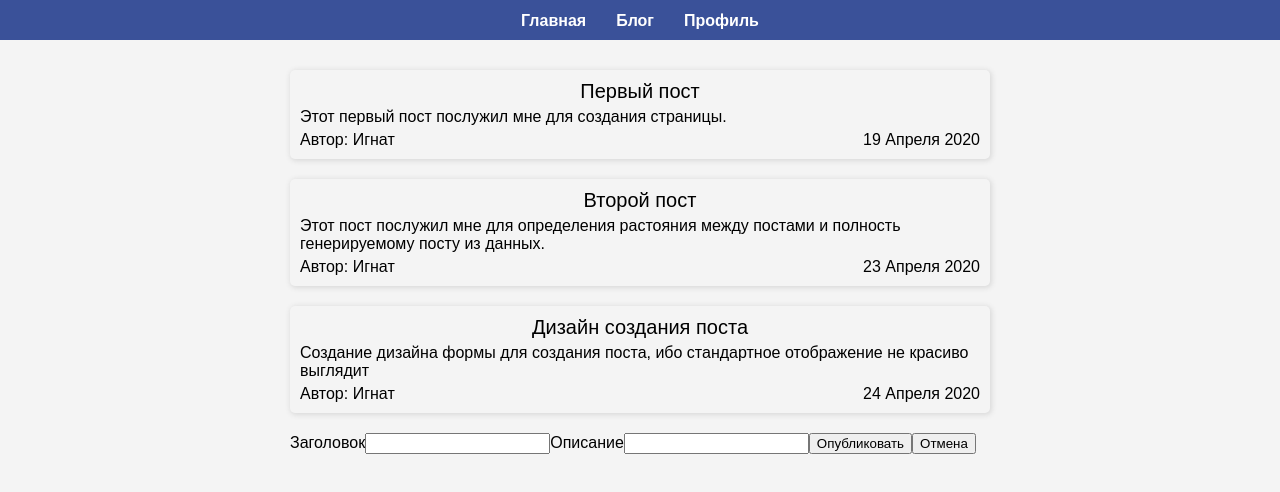
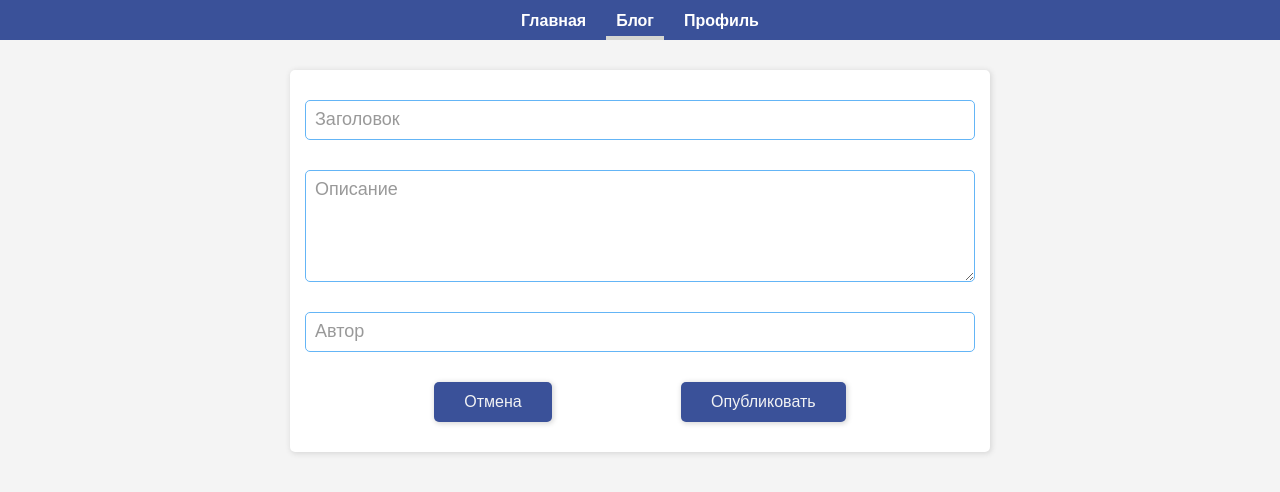
Before and after one commit to ArcherGlif/Web2000, a plain HTML site: page public/blog.html in a window 1280 px wide. Both pictures are taken after a click on the button "Создать новый пост". Drawn offline with Linux system fonts and the light colour scheme.

Commit message:
add change post and delete post

```diff
--- a/public/blog.html
+++ b/public/blog.html
@@ -9,7 +9,7 @@
 <body>
     <div class="header">
         <a class="main" href="index.html">Главная</a>
-        <a class="blog" href="blog.html">Блог</a>
+        <a class="blog active" href="blog.html">Блог</a>
         <a class="profile" href="profile.html">Профиль</a>
     </div>
     <div class="container">
--- a/public/css/blog-style.css
+++ b/public/css/blog-style.css
@@ -10,6 +10,7 @@
     box-shadow: 1px 1px 5px 1px #dadada;
     padding: 10px;
     margin-bottom: 20px;
+    background-color: #fff;
 }
 
 .post_header{
@@ -21,6 +22,7 @@
 
 .post_title{
     font-size: 20px;
+    cursor: pointer;
 }
 
 .post_container{
@@ -43,13 +45,16 @@
 }
 
 .create_post button{
-    height: 30px;
+    height: 40px;
     /*color: #f2f3f4;*/
     /*background-color: #3a5199;*/
-    background-color: #fff;
+
+    background-color: #3a5199;
+    color:#f2f3f4;
+    /*background-color: #fff;*/
 
     border: none;
-    border-radius: 3px;
+    border-radius: 5px;
     font-weight: 500;
     font-size: 16px;
 
@@ -75,3 +80,98 @@
     border: none;
     outline: none;
 }
+.form-post{
+    border-radius: 5px;
+    box-shadow: 1px 1px 5px 1px #dadada;
+    padding: 30px 15px 30px 15px;
+    background-color: #fff;
+    margin-bottom: 20px;
+}
+
+
+.form-post-cell {
+    display: flex;
+    flex-direction: column;
+    /*margin-top: 10px;*/
+    position: relative;
+    margin-bottom: 30px;
+}
+
+.form-post-cell input,
+.form-post-cell textarea{
+    font-size: 16px;
+    padding: 10px;
+    display: block;
+    border: 1px solid #64b5f6 ;
+    border-radius: 5px;
+}
+.form-post-cell input:focus,
+.form-post-cell textarea:focus{
+    outline: none;
+    border: 1px solid #2286c3 ;
+}
+
+.form-post-cell label {
+    color: #999;
+    font-size: 18px;
+    position: absolute;
+    pointer-events: none;
+    left: 10px;
+    top: 9px;
+    transition: 0.2s ease all;
+    -moz-transition: 0.2s ease all;
+    -webkit-transition: 0.2s ease all;
+}
+
+.form-post-cell input:focus ~ label,
+.form-post-cell input:valid ~ label,
+.form-post-cell textarea:focus ~ label,
+.form-post-cell textarea:valid ~ label
+{
+    top: -21px;
+    font-size: 14px;
+    color: #2286c3;
+}
+
+
+textarea{
+    resize: vertical;
+}
+.form-post_btn__delete,
+.form-post_btn__success,
+.form-post_btn__cancel{
+    height: 40px;
+    background-color: #3a5199;
+    color:#f2f3f4;
+
+    border: none;
+    border-radius: 5px;
+    font-weight: 500;
+    font-size: 16px;
+
+    box-shadow: 1px 1px 5px 1px #dadada;
+    /*padding: 10px;*/
+    padding-left: 30px ;
+    padding-right: 30px;
+}
+
+.form-post_btn__delete{
+    background-color: #d32f2f;
+
+}
+
+.form-post_btn__success:focus,
+.form-post_btn__cancel:focus{
+    border: none;
+    outline: none;
+}
+
+.form-post_btn__success:hover,
+.form-post_btn__cancel:hover{
+    cursor: pointer;
+}
+
+.form-post-btn{
+    display: flex;
+    justify-content: space-evenly;
+}
--- a/public/css/header-style.css
+++ b/public/css/header-style.css
@@ -27,6 +27,11 @@ body{
     color: #ffffff ;
     font-weight: 600;
 }
+.header a.active{
+    border-bottom: 4px solid #d5d6d2;
+    transition: linear 0.2s;
+}
+
 
 .header a:hover {
     border-bottom: 4px solid #d5d6d2;
--- a/public/js/blog.js
+++ b/public/js/blog.js
@@ -3,16 +3,51 @@ let containerPostButton    = document.getElementById("create_post_button")
 let containerPosts      = document.getElementById("container_posts")
 let containerFormPost   = document.getElementById("container_form_post")
 
-let posts = []
-
+// ...
 function getPosts(){
-    return posts
+    return JSON.parse(localStorage.getItem("posts")) || []
 }
 
-function addPost(post){
-    getPosts().push(post)
+
+// функция для поиска поста по id
+function findPostById(findId){
+    for(let post of getPosts()){
+        if(post.id === findId){
+            return post
+        }
+    }
+    return null
 }
 
+function deletePostById(delId){
+    let posts = getPosts().filter(post=>post.id !== delId)
+    setPosts(posts)
+}
+
+// ...
+function setPosts(posts){
+    localStorage.setItem("posts",JSON.stringify(posts))
+}
+
+// функция для добавления поста в список постов
+function addPost(post){
+    let posts = getPosts();
+    posts.push(post);
+    setPosts(posts);
+}
+// функция для получения id для поста, после каждого вызова увеличивается на 1
+function getLastId(){
+    if (!localStorage.getItem("lastId")) {
+        localStorage.setItem("lastId",JSON.stringify(2))
+        return 1;
+    } else {
+        let id = JSON.parse(localStorage.getItem("lastId"))
+        localStorage.setItem("lastId",id+1)
+        return id
+    }
+}
+
+// функция генерирует согодняшнюю дату в формате 1 января 2000
 function getFormatDate() {
     let month = [
         "Января",
@@ -37,27 +72,7 @@ function getFormatDate() {
     return `${day} ${monthName} ${year}`
 }
 
-addPost({
-    title:"Первый пост",
-    description:"Этот первый пост послужил мне для создания страницы.",
-    author:"Игнат",
-    date:"19 Апреля 2020"
-})
-
-addPost({
-    title:"Второй пост",
-    description:"Этот пост послужил мне для определения растояния между постами и полность генерируемому посту из данных.",
-    author:"Игнат",
-    date:"23 Апреля 2020"
-})
-
-addPost({
-    title:"Дизайн создания поста",
-    description:"Создание дизайна формы для создания поста, ибо стандартное отображение не красиво выглядит",
-    author:"Игнат",
-    date:"24 Апреля 2020"
-})
-
+// функция создает DOM элемент с тегом tag, классами из списка listClass и добавляет дейтей из списка listChild
 function domCreateElement(tag, listClass, listChild){
 
     let element = document.createElement(tag)
@@ -72,55 +87,117 @@ function domCreateElement(tag, listClass, listChild){
 
 }
 
-function createUIFormPost() {
+// функция создает форму создания ноговго поста, в сдучае наличия postData создает форму редактирования поста
+function createUIFormPost(postData) {
+
     let labelForTitle = domCreateElement("label")
     labelForTitle.innerText = "Заголовок"
-    labelForTitle.setAttribute("for","form_post__title")
+    labelForTitle.classList.add("form-post__label")
 
     let inputTitle = domCreateElement("input")
-    inputTitle.setAttribute("id","form_post__title")
     inputTitle.setAttribute("name","title")
     inputTitle.setAttribute("type","text")
+
+    let titleValue = postData ? postData.title || "" : ""
+    inputTitle.setAttribute("value",titleValue)
+    inputTitle.setAttribute("autocomplete","off")
     inputTitle.required = true
+
+    let blockTitle = domCreateElement("div",["form-post-cell"],[inputTitle,labelForTitle])
 
     let labelForDescription = domCreateElement("label")
     labelForDescription.innerText = "Описание"
-    labelForDescription.setAttribute("for","form_post__description")
+    labelForTitle.classList.add("form-post__label")
 
-    let inputDescription = domCreateElement("input")
-    inputDescription.setAttribute("id","form_post__description")
+    let inputDescription = domCreateElement("textarea")
+    labelForTitle.classList.add("form-post__textarea")
+    inputDescription.setAttribute("form","form-add-post")
     inputDescription.setAttribute("name","description")
-    inputDescription.setAttribute("type","text")
+
+    let descValue = postData ? postData.description || "" : ""
+    inputDescription.innerText = descValue
+    inputDescription.setAttribute("rows","5")
+    inputDescription.setAttribute("autocomplete","off")
     inputDescription.required = true
+
+    let blockDescription = domCreateElement("div",["form-post-cell"],[inputDescription,labelForDescription])
+
+    let labelForAuthor = domCreateElement("label")
+    labelForAuthor.innerText = "Автор"
+    labelForTitle.classList.add("form-post__label")
+
+    let inputAuthor = domCreateElement("input")
+    inputAuthor.setAttribute("name","author")
+    inputAuthor.setAttribute("type","text")
+
+    let authorValue = postData ? postData.author || "" : ""
+    inputAuthor.setAttribute("value",authorValue)
+    inputAuthor.setAttribute("autocomplete","off")
+    inputAuthor.required = true
+
+    let blockAuthor = domCreateElement("div",["form-post-cell"],[ inputAuthor, labelForAuthor])
+
+
+    let buttonDelete
+
+    if (postData) {
+
+        buttonDelete = domCreateElement("input")
+        buttonDelete.setAttribute("type","button")
+        buttonDelete.classList.add("form-post_btn__delete")
+        buttonDelete.setAttribute("value","Удалить")
+
+        buttonDelete.onclick = function(){
+            deletePostById(postData.id)
+            containerFormPost.innerHTML = ""
+            containerPostButton.appendChild(createUIPostButton())
+            renderPosts(containerPosts)
+        }
+
+    }
 
     let submit = domCreateElement("input")
     submit.setAttribute("type","submit")
-    submit.setAttribute("value","Опубликовать")
+    submit.classList.add("form-post_btn__success")
 
-    let submitCancel = domCreateElement("input")
-    submitCancel.setAttribute("type","submit")
-    submitCancel.setAttribute("value","Отмена")
+    if(postData){
+        submit.setAttribute("value","Сохранить")
+    }else{
+        submit.setAttribute("value","Опубликовать")
 
-    submitCancel.onclick = function(){
+    }
+
+    let buttonCancel = domCreateElement("input")
+    buttonCancel.setAttribute("type","button")
+    buttonCancel.classList.add("form-post_btn__cancel")
+    buttonCancel.setAttribute("value","Отмена")
+
+
+
+    let addChildInBlockSubmit = postData ? [ buttonCancel, buttonDelete, submit ] : [ buttonCancel, submit ]
+    let blockSubmit = domCreateElement("div",["form-post-btn"],addChildInBlockSubmit)
+
+
+    buttonCancel.onclick = function(){
         containerFormPost.innerHTML = ""
         containerPostButton.appendChild(createUIPostButton())
+        renderPosts(containerPosts)
     }
 
     let formPost = domCreateElement("form",
         [
-            "form_post"
+            "form-post"
         ],
         [
-            labelForTitle,
-            inputTitle,
-            labelForDescription,
-            inputDescription,
-            submit,
-            submitCancel
+            blockTitle,
+            blockDescription,
+            blockAuthor,
+            blockSubmit
         ]
     )
 
     formPost.onsubmit = function (e){
+        console.log("submit")
         e.preventDefault()
         let dataPost = {}
         let formPostData = new FormData(formPost)
@@ -128,25 +205,38 @@ function createUIFormPost() {
         for (let [key,value] of formPostData)
             dataPost[key] = value
 
-        dataPost["author"] = "Игнат"
+        dataPost["id"] = getLastId()
         dataPost["date"] = getFormatDate()
 
+        if (postData) {
+            deletePostById(postData.id)
+        }
         addPost(dataPost)
 
         containerFormPost.innerHTML = ""
-        containerPosts.appendChild(createUIPost(dataPost))
         containerPostButton.appendChild(createUIPostButton())
+        renderPosts(containerPosts)
     }
 
-    formPost.setAttribute("id","form_post")
+    formPost.setAttribute("id","form-add-post")
 
     return formPost
 }
 
+// функция создает верстку поста по данным этого поста
 function createUIPost(postData) {
 
     let postTitle   = domCreateElement("div",["post_title"])
     postTitle.innerText = postData.title
+    postTitle.setAttribute("id-post", postData.id)
+
+    postTitle.onclick = function(e){
+        containerFormPost.innerHTML = ""
+        containerPosts.innerHTML = ""
+        containerFormPost.appendChild(createUIFormPost(postData))
+        containerPostButton.innerHTML = ""
+    }
+
 
     let postDescription = domCreateElement("div",["post_description"])
     postDescription.innerText = postData.description
@@ -167,32 +257,37 @@ function createUIPost(postData) {
     return post
 }
 
+// функция создает верстку кнопки для создания нового поста
 function createUIPostButton(){
     let button = domCreateElement("button")
     button.innerText = "Создать новый пост"
     button.onclick = function () {
         containerFormPost.innerHTML = ""
+        containerPosts.innerHTML = ""
         containerFormPost.appendChild(createUIFormPost())
         containerPostButton.innerHTML = ""
     }
     return button
 }
 
-function renderPosts(where,posts){
+// функция создает верстку всех постов и ложит их в контейнер where
+function renderPosts(where){
     where.innerHTML = ""
-    for (let post of posts) {
+    for (let post of getPosts()) {
         where.appendChild(createUIPost(post))
     }
 }
 
+// функция создает верстку кнопки создания нового поста ложит ее в контейнер where
 function renderPostButton(where){
     where.innerHTML = ""
-    where.appendChild(createUIPostButton())
+    let button = createUIPostButton()
+    where.appendChild(button)
 }
-
+// функция рендерит всю верстку нажную для первого экрана ( все посты и кнопку создания нового поста )
 function renderBlog(){
 
-    renderPosts(containerPosts ,getPosts())
+    renderPosts(containerPosts)
     renderPostButton(containerPostButton)
 
 }
```
Also changed, not shown: public/index.html (+2 -2 lines), public/profile.html (+1 -1 lines).
